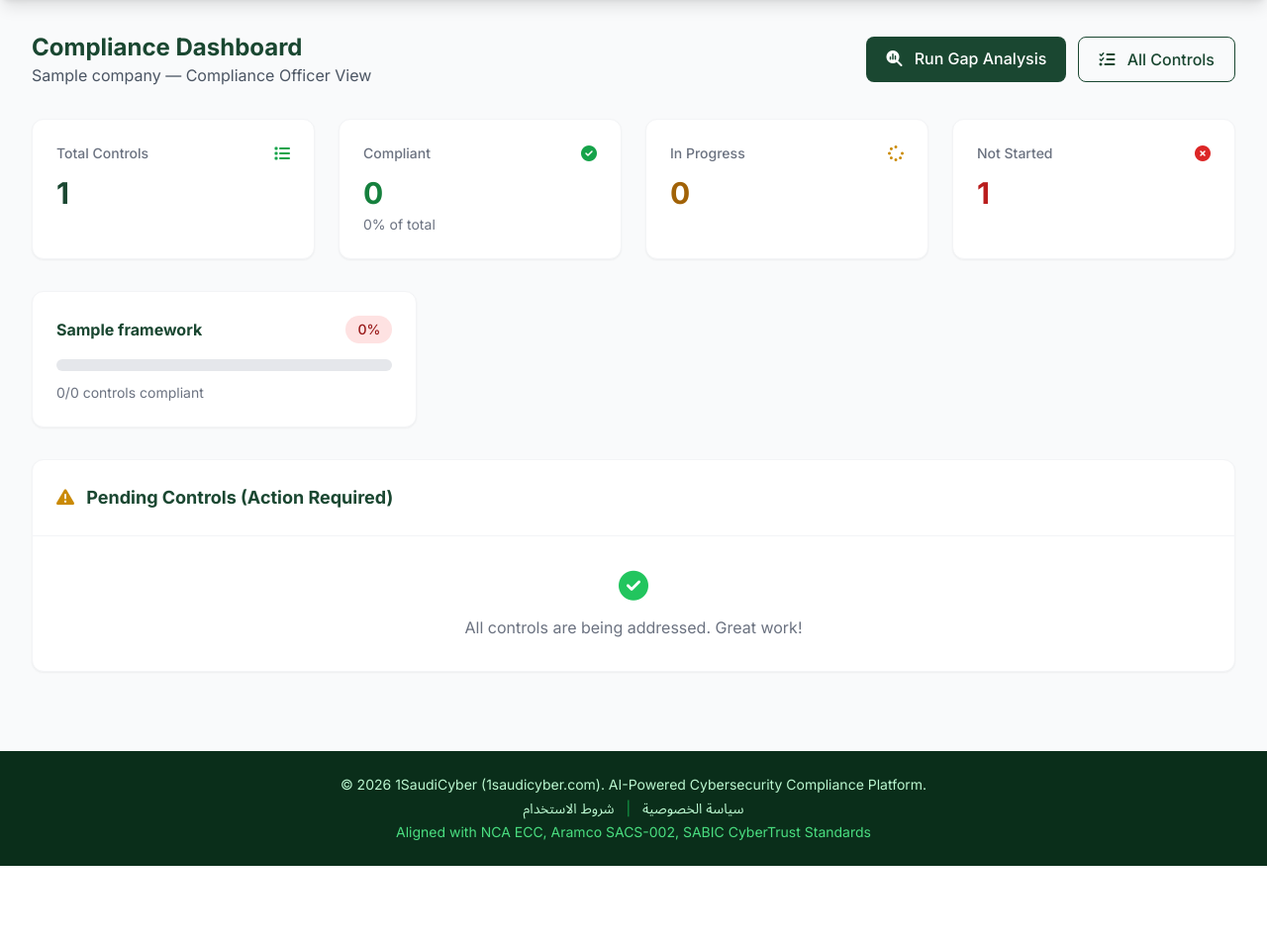
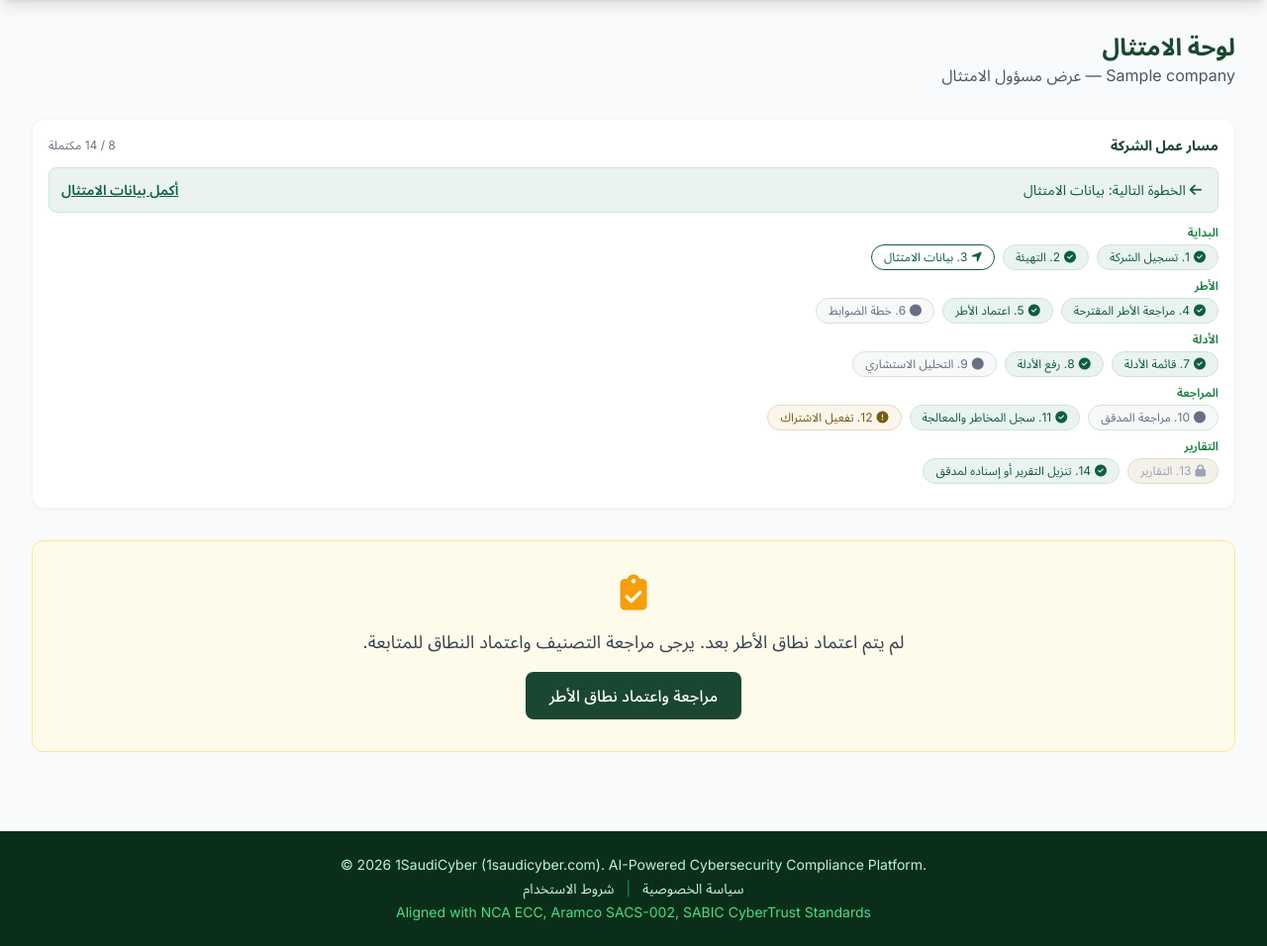
Before and after one commit to mohammed0115/1saudicyber, a Django app: page /dashboard/compliance/ in a window 1280 px wide. Shown: the part 64-1020 px from the top of the page at 99% size. Before the commit the page ends 939 px from the top, so only its background shows below. Run offline with Django 5.2, Linux system fonts and the light colour scheme; a user stored in the database is signed in; tables that the repository leaves empty hold one stand-in row (values such as "Sample post"); data that the repository does not hold is empty; parts of the project's set-up code (start-up, migrations or seed data) failed here and were passed over; some libraries are stand-ins or nearby versions.

Commit message:
Company dashboard: drive by approved scope + generated control plan
UAT-COMPANY-DASHBOARD: compliance officer dashboard no longer lists all active/legacy
Framework rows with 0/0 cards. It is now a fail-closed state machine:
- no approved scope   -> Arabic scope-required message + "مراجعة واعتماد نطاق الأطر"
- approved, no plan    -> "إنشاء خطة الضوابط"
- plan exists          -> real counts + only approved frameworks with generated controls
Legacy/unimported frameworks excluded; gap-analysis + success message hidden when total=0;
all queries company-scoped. Arabic labels. Full workflow stepper included. No migrations.

Co-Authored-By: Claude Opus 4.8 <noreply@anthropic.com>

```diff
--- a/dashboard/views.py
+++ b/dashboard/views.py
@@ -72,46 +72,75 @@ def executive_dashboard(request):
 @login_required
 @company_portal_required
 def compliance_officer_dashboard(request):
-    """Compliance Officer Dashboard - Full control checklist, audit readiness."""
+    """Compliance Officer Dashboard.
+
+    Driven strictly by the company's APPROVED framework scope and its GENERATED control plan
+    (ControlApplicabilityResult) — never by all active/legacy Framework rows. Fail-closed states:
+      * no approved scope  -> ask the user to review & approve the framework scope.
+      * approved, no plan   -> ask to generate the control plan.
+      * plan exists         -> real counts + only approved frameworks that have generated controls.
+    All queries are scoped to request.user.company (tenant isolation).
+    """
+    from compliance.models import CompanyFrameworkScope, ControlApplicabilityResult
+
     company = request.user.company
     if not company:
         return render(request, 'dashboard/no_company.html')
 
-    # All company controls with status
-    company_controls = CompanyControl.objects.filter(company=company).select_related('control', 'control__framework', 'control__domain')
+    approved_scopes = list(CompanyFrameworkScope.objects
+                           .filter(company=company, status='approved')
+                           .select_related('framework_version', 'framework_version__framework'))
+    has_approved_scope = bool(approved_scopes)
 
-    # Status breakdown
-    status_counts = company_controls.values('status').annotate(count=Count('id'))
+    # The generated control plan = applicable planned controls for this company only.
+    plan = list(ControlApplicabilityResult.objects
+                .filter(company=company, decision='applicable')
+                .select_related('control', 'control__framework_version', 'control__domain'))
+    total_controls = len(plan)
+    has_control_plan = total_controls > 0
 
-    # Framework-specific scores
-    frameworks = Framework.objects.filter(is_active=True)
+    # Progress status comes from CompanyControl (keyed by Control pk); planned-but-untracked
+    # controls count as not-started. Everything is scoped to the plan, never to legacy imports.
+    cc_status = dict(CompanyControl.objects.filter(company=company)
+                     .values_list('control_id', 'status'))
+    status_counts = {'not_started': 0, 'in_progress': 0, 'compliant': 0}
+    for r in plan:
+        st = cc_status.get(r.control_id, 'not_started')
+        status_counts[st] = status_counts.get(st, 0) + 1
+    compliant_controls = status_counts.get('compliant', 0)
+
+    # Framework cards: only approved frameworks that actually have generated controls (no 0/0).
     framework_scores = {}
-    for fw in frameworks:
-        fw_controls = company_controls.filter(control__framework=fw)
-        total = fw_controls.count()
-        compliant = fw_controls.filter(status='compliant').count()
-        framework_scores[fw.code] = {
-            'name': fw.name,
-            'total': total,
-            'compliant': compliant,
-            'score': (compliant / total * 100) if total > 0 else 0,
-        }
+    if has_control_plan:
+        for scope in approved_scopes:
+            fv = scope.framework_version
+            fv_plan = [r for r in plan if r.control.framework_version_id == fv.id]
+            total = len(fv_plan)
+            if total == 0:
+                continue
+            compliant = sum(1 for r in fv_plan if cc_status.get(r.control_id) == 'compliant')
+            framework_scores[fv.code] = {
+                'name': fv.display_name_ar,
+                'total': total,
+                'compliant': compliant,
+                'score': (compliant / total * 100) if total > 0 else 0,
+            }
 
-    # Recent assessments
-    assessments = Assessment.objects.filter(company=company).order_by('-created_at')[:5]
+    # Pending controls (need action) — from the plan, not legacy imports.
+    pending_controls = [r for r in plan
+                        if cc_status.get(r.control_id, 'not_started') in ('not_started', 'in_progress')][:20]
 
-    # Pending evidence
-    pending_controls = company_controls.filter(status__in=['not_started', 'in_progress'])
-
+    from compliance.workflow_stepper import build_company_workflow_stepper
     context = {
         'company': company,
-        'company_controls': company_controls,
-        'status_counts': {item['status']: item['count'] for item in status_counts},
+        'has_approved_scope': has_approved_scope,
+        'has_control_plan': has_control_plan,
+        'status_counts': status_counts,
         'framework_scores': framework_scores,
-        'assessments': assessments,
-        'pending_controls': pending_controls[:20],
-        'total_controls': company_controls.count(),
-        'compliant_controls': company_controls.filter(status='compliant').count(),
+        'pending_controls': pending_controls,
+        'total_controls': total_controls,
+        'compliant_controls': compliant_controls,
+        'stepper': build_company_workflow_stepper(company),
     }
     return render(request, 'dashboard/compliance_officer.html', context)
 
--- a/templates/dashboard/compliance_officer.html
+++ b/templates/dashboard/compliance_officer.html
@@ -1,60 +1,83 @@
 {% extends "base.html" %}
-{% block title %}Compliance Dashboard - 1SaudiCyber{% endblock %}
+{% block title %}لوحة الامتثال - 1SaudiCyber{% endblock %}
 
 {% block content %}
-<div class="space-y-8">
+<div class="space-y-8" dir="rtl">
     <!-- Header -->
     <div class="flex flex-col md:flex-row justify-between items-start md:items-center gap-4">
         <div>
-            <h1 class="text-2xl font-bold text-gov-green-800">Compliance Dashboard</h1>
-            <p class="text-gov-gray-600">{{ company.name }} — Compliance Officer View</p>
+            <h1 class="text-2xl font-bold text-gov-green-800">لوحة الامتثال</h1>
+            <p class="text-gov-gray-600">{{ company.name }} — عرض مسؤول الامتثال</p>
         </div>
+        {% if has_approved_scope and has_control_plan %}
         <div class="flex gap-3">
             <a href="{% url 'ai_engine:gap_analysis' %}" class="bg-gov-green-800 text-white px-5 py-2.5 rounded-lg font-medium hover:bg-gov-green-700 transition">
-                <i class="fas fa-magnifying-glass-chart mr-2"></i> Run Gap Analysis
+                <i class="fas fa-magnifying-glass-chart ml-2"></i> تشغيل تحليل الفجوات
             </a>
             <a href="{% url 'compliance:controls_list' %}" class="border border-gov-green-800 text-gov-green-800 px-5 py-2.5 rounded-lg font-medium hover:bg-gov-green-50 transition">
-                <i class="fas fa-list-check mr-2"></i> All Controls
+                <i class="fas fa-list-check ml-2"></i> جميع الضوابط
             </a>
         </div>
+        {% endif %}
     </div>
 
+    {% include "compliance/_workflow_stepper.html" %}
+
+    {% if not has_approved_scope %}
+    {# State 1: no approved scope -> no cards, no counts, no gap analysis. #}
+    <div class="bg-amber-50 border border-amber-200 rounded-xl p-8 text-center">
+        <i class="fas fa-clipboard-check text-amber-500 text-4xl mb-4"></i>
+        <p class="text-gov-gray-700 text-lg mb-4">لم يتم اعتماد نطاق الأطر بعد. يرجى مراجعة التصنيف واعتماد النطاق للمتابعة.</p>
+        <a href="{% url 'compliance:applicability_review' %}" class="inline-block bg-gov-green-800 text-white px-6 py-3 rounded-lg font-medium hover:bg-gov-green-700 transition">
+            مراجعة واعتماد نطاق الأطر
+        </a>
+    </div>
+
+    {% elif not has_control_plan %}
+    {# State 2: approved scope, but the control plan has not been generated yet. #}
+    <div class="bg-blue-50 border border-blue-200 rounded-xl p-8 text-center">
+        <i class="fas fa-list-check text-blue-500 text-4xl mb-4"></i>
+        <p class="text-gov-gray-700 text-lg mb-4">تم اعتماد نطاق الأطر، لكن خطة الضوابط لم تُنشأ بعد.</p>
+        <a href="{% url 'compliance:control_plan' %}" class="inline-block bg-gov-green-800 text-white px-6 py-3 rounded-lg font-medium hover:bg-gov-green-700 transition">
+            إنشاء خطة الضوابط
+        </a>
+    </div>
+
+    {% else %}
+    {# State 3: control plan exists -> real counts + approved frameworks only. #}
     <!-- Score Cards -->
     <div class="grid grid-cols-1 md:grid-cols-4 gap-6">
         <div class="bg-white rounded-xl p-6 shadow-sm border border-gov-gray-100">
             <div class="flex items-center justify-between mb-3">
-                <span class="text-sm font-medium text-gov-gray-500">Total Controls</span>
+                <span class="text-sm font-medium text-gov-gray-500">إجمالي الضوابط</span>
                 <i class="fas fa-list text-gov-green-600"></i>
             </div>
             <div class="text-3xl font-bold text-gov-green-800">{{ total_controls }}</div>
         </div>
         <div class="bg-white rounded-xl p-6 shadow-sm border border-gov-gray-100">
             <div class="flex items-center justify-between mb-3">
-                <span class="text-sm font-medium text-gov-gray-500">Compliant</span>
+                <span class="text-sm font-medium text-gov-gray-500">ممتثل</span>
                 <i class="fas fa-check-circle text-green-600"></i>
             </div>
             <div class="text-3xl font-bold text-green-700">{{ compliant_controls }}</div>
-            <div class="text-sm text-gov-gray-500 mt-1">
-                {% if total_controls > 0 %}{{ compliant_controls|floatformat:0 }}% of total{% endif %}
-            </div>
         </div>
         <div class="bg-white rounded-xl p-6 shadow-sm border border-gov-gray-100">
             <div class="flex items-center justify-between mb-3">
-                <span class="text-sm font-medium text-gov-gray-500">In Progress</span>
+                <span class="text-sm font-medium text-gov-gray-500">قيد العمل</span>
                 <i class="fas fa-spinner text-yellow-600"></i>
             </div>
             <div class="text-3xl font-bold text-yellow-700">{{ status_counts.in_progress|default:0 }}</div>
         </div>
         <div class="bg-white rounded-xl p-6 shadow-sm border border-gov-gray-100">
             <div class="flex items-center justify-between mb-3">
-                <span class="text-sm font-medium text-gov-gray-500">Not Started</span>
+                <span class="text-sm font-medium text-gov-gray-500">لم يبدأ</span>
                 <i class="fas fa-circle-xmark text-red-600"></i>
             </div>
             <div class="text-3xl font-bold text-red-700">{{ status_counts.not_started|default:0 }}</div>
         </div>
     </div>
 
-    <!-- Framework Scores -->
+    <!-- Framework Scores (approved scope only) -->
     <div class="grid grid-cols-1 md:grid-cols-3 gap-6">
         {% for code, fw in framework_scores.items %}
         <div class="bg-white rounded-xl p-6 shadow-sm border border-gov-gray-100">
@@ -67,7 +90,7 @@
             <div class="w-full bg-gov-gray-200 rounded-full h-3 mb-3">
                 <div class="bg-gov-green-600 h-3 rounded-full transition-all" style="width: {{ fw.score }}%"></div>
             </div>
-            <div class="text-sm text-gov-gray-500">{{ fw.compliant }}/{{ fw.total }} controls compliant</div>
+            <div class="text-sm text-gov-gray-500">{{ fw.compliant }}/{{ fw.total }} ضابط ممتثل</div>
         </div>
         {% endfor %}
     </div>
@@ -76,28 +99,29 @@
     <div class="bg-white rounded-xl shadow-sm border border-gov-gray-100">
         <div class="p-6 border-b border-gov-gray-100">
             <h2 class="text-lg font-bold text-gov-green-800">
-                <i class="fas fa-exclamation-triangle text-yellow-600 mr-2"></i>
-                Pending Controls (Action Required)
+                <i class="fas fa-exclamation-triangle text-yellow-600 ml-2"></i>
+                ضوابط تحتاج إجراء
             </h2>
         </div>
         <div class="divide-y divide-gov-gray-100">
-            {% for cc in pending_controls %}
+            {% for r in pending_controls %}
             <div class="p-4 hover:bg-gov-gray-50 transition flex items-center justify-between">
                 <div class="flex-1">
-                    <div class="font-medium text-gov-green-800">{{ cc.control.control_id }} — {{ cc.control.title }}</div>
-                    <div class="text-sm text-gov-gray-500">{{ cc.control.framework.name }} | {{ cc.control.domain.name }}</div>
+                    <div class="font-medium text-gov-green-800">{{ r.control.control_id }} — {{ r.control.title }}</div>
+                    <div class="text-sm text-gov-gray-500">{{ r.control.framework_version.display_name_ar }} | {{ r.control.domain.name }}</div>
                 </div>
-                <a href="{% url 'compliance:control_detail' cc.control.id %}" class="text-gov-green-700 hover:text-gov-green-900 font-medium text-sm">
-                    View <i class="fas fa-arrow-right ml-1"></i>
+                <a href="{% url 'compliance:control_detail' r.control.id %}" class="text-gov-green-700 hover:text-gov-green-900 font-medium text-sm">
+                    عرض <i class="fas fa-arrow-left mr-1"></i>
                 </a>
             </div>
             {% empty %}
             <div class="p-8 text-center text-gov-gray-500">
                 <i class="fas fa-check-circle text-green-500 text-3xl mb-3"></i>
-                <p>All controls are being addressed. Great work!</p>
+                <p>جميع الضوابط قيد المعالجة. عمل رائع!</p>
             </div>
             {% endfor %}
         </div>
     </div>
+    {% endif %}
 </div>
 {% endblock %}
```
Also changed, not shown: dashboard/tests.py (+93 -0 lines).
